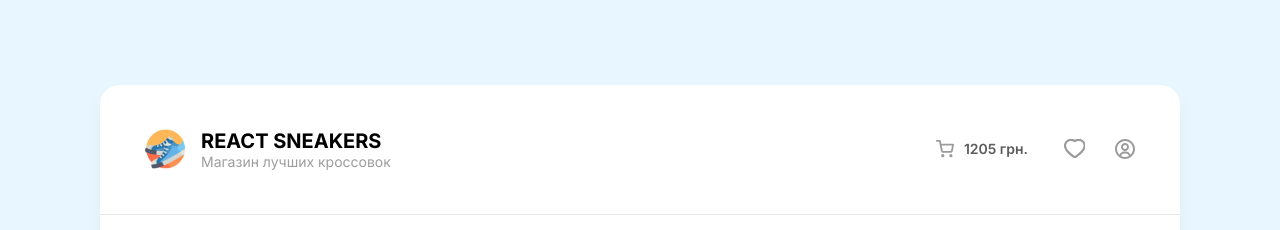
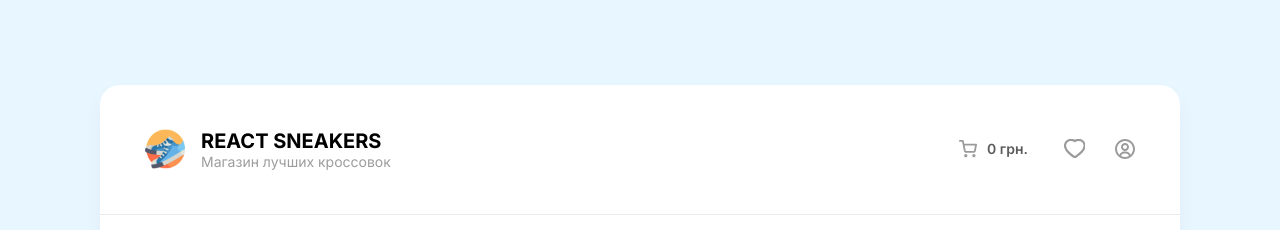
Before and after one commit to VanyaKupnevskij/react-sneakers, a React (Create React App) app: page / in a window 1280 px wide. Shown: the top 230 px of the page. Built offline with nearby package versions, Linux system fonts and the light colour scheme; no server answers; the HTML template or start-up script is replaced by a standard one.

Commit message:
updater header price

```diff
--- a/src/App.js
+++ b/src/App.js
@@ -16,6 +16,7 @@ function App() {
   const [purchases, setPurchases] = useState([]);
 
   const [isOpenBasket, setOpenBasket] = useState(false);
+  const [sumPrice, setSumPrice] = useState(0);
 
   const getData = () => {
     fetch('http://192.168.0.104:5008/api/products')
@@ -126,7 +127,7 @@ function App() {
             "price": card.price
         },
         "count_product": 1,
-        "created_time": "2022-11-11T00:00:00",
+        "created_time": new Date().toISOString().slice(0, 19),
         "in_Basket": card.inBasket
     }
 
@@ -140,7 +141,7 @@ function App() {
           body: JSON.stringify(sendData)
       })
       .then((response) => response.json())
-      .then((d) => setBasket([...basket, d]))
+      .then((d) => { setBasket([...basket, d]); })
       .catch((error) => {
           console.error('Error:', error);
       });
@@ -179,13 +180,21 @@ function App() {
     setOpenBasket(isOpen);
   }
 
+  const onSumPrice = () => {
+    let sumProducts = 0;
+    basket.forEach(item => sumProducts += item.product.price );
+    setSumPrice(sumProducts);
+  }
+
+  useEffect(onSumPrice, [basket]);
+
   return <div className='wrapper'>
 
       {
         isOpenBasket &&
         <SidePanel basket={basket} setBasket={setBasket} handlerBasket={onBasketOpen}/>
       }
-      <Header handlerBasket={onBasketOpen} />
+      <Header sumPrice={sumPrice} handlerBasket={onBasketOpen} />
 
       <main className="main">
         <Banner/>
--- a/src/components/Header/index.js
+++ b/src/components/Header/index.js
@@ -1,8 +1,9 @@
 import styles from "./Header.module.scss";
+import { priceToString } from "../../myService";
 
 function Header(props)
 {
-  const { handlerBasket } = props;
+  const { sumPrice, handlerBasket } = props;
 
   return (
     <header className={styles.header}>
@@ -23,7 +24,7 @@ function Header(props)
                 <li className={styles.basket}>
                   <button className={styles.basket_link} onClick={ () => handlerBasket(true) }>
                     <img className={styles.basket_img} src="images/basket.svg" alt="basket"/>
-                    <span className={styles.basket_price}>1205 грн.</span>
+                    <span className={styles.basket_price}>{ priceToString(sumPrice) } грн.</span>
                   </button>
                 </li>
                 <li className={styles.favorite}>
```
